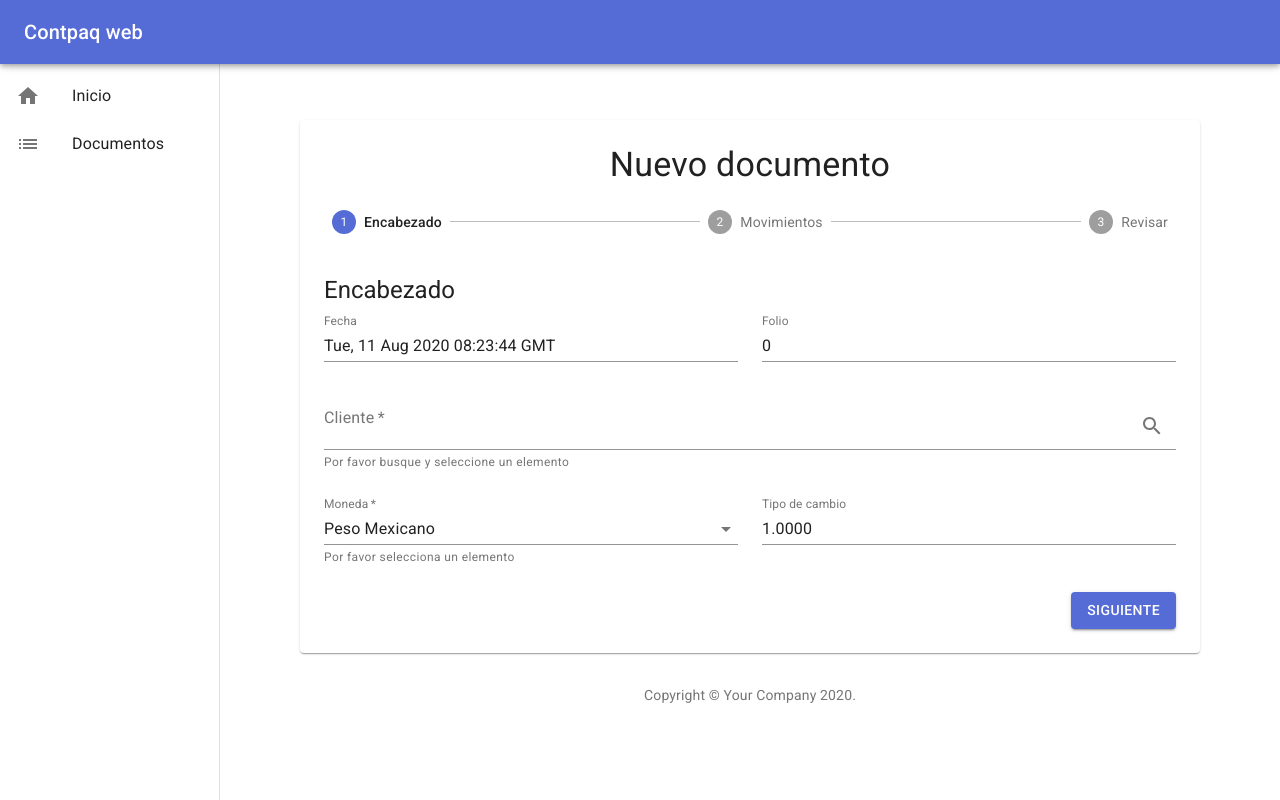
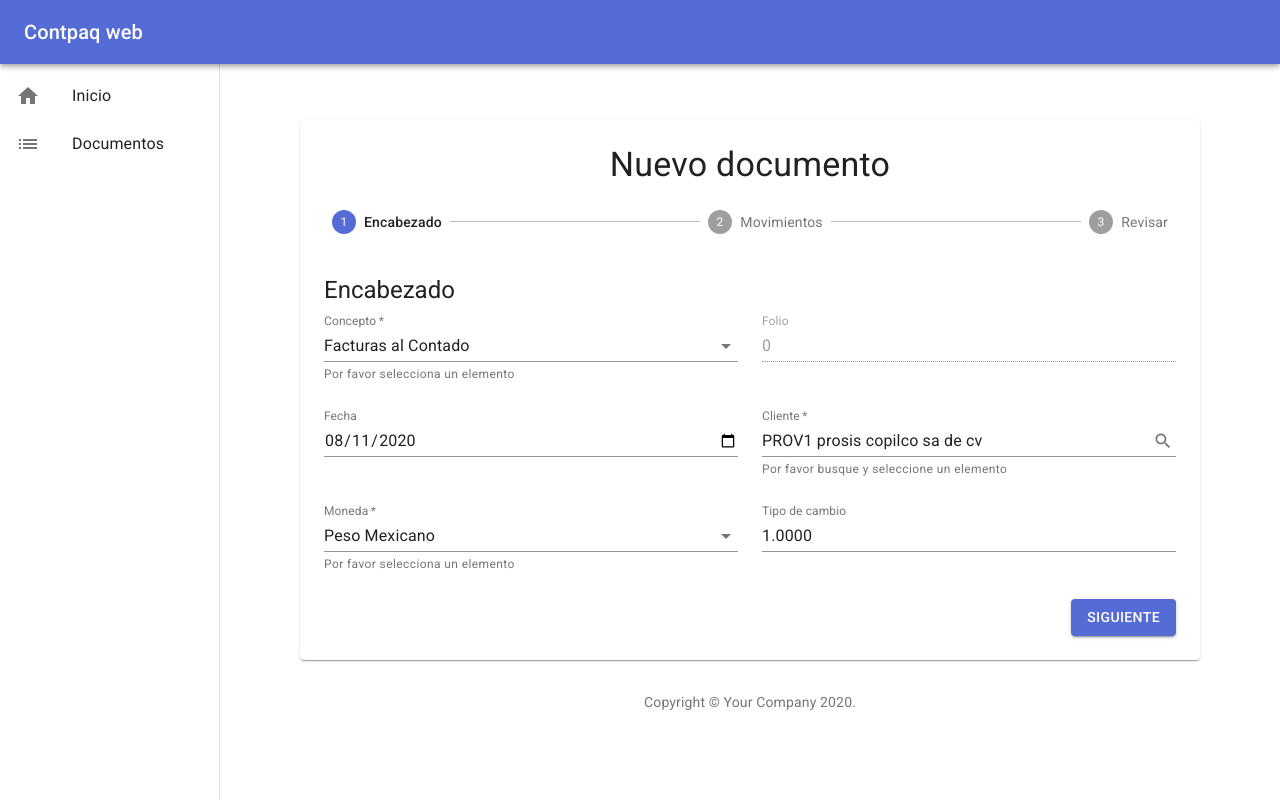
Before and after one commit to geezylucas-s-organization/contpaqi-web, a React (Create React App) app: page /documents/create in a window 1280 px wide. Built offline with nearby package versions, Linux system fonts and the light colour scheme.

Commit message:
Cabecera in redux successfully

```diff
--- a/package.json
+++ b/package.json
@@ -10,6 +10,7 @@
     "@testing-library/react": "^9.3.2",
     "@testing-library/user-event": "^7.1.2",
     "material-table": "^1.68.0",
+    "moment": "^2.27.0",
     "react": "^16.13.1",
     "react-dom": "^16.13.1",
     "react-router-dom": "^5.2.0",
--- a/src/components/EncabezadoForm.js
+++ b/src/components/EncabezadoForm.js
@@ -10,32 +10,13 @@ import {
 import SearchIcon from "@material-ui/icons/Search";
 import { ListClientsDialog } from ".";
 
-const currencies = [
-  {
-    value: 1,
-    label: "Peso Mexicano",
-  },
-  {
-    value: 2,
-    label: "Dólar Mexicano",
-  },
-];
-
-const EncabezadoForm = () => {
+const EncabezadoForm = ({ header, setHeader }) => {
   const [openDialog, setOpenDialog] = useState(false);
-
-  const [header, setHeader] = useState({
-    date: new Date().toUTCString(),
-    folio: 0,
-    client: "",
-    currency: 1,
-    exchangeRate: "1.0000",
-  });
 
   const SearchClient = () => (
     <Tooltip title="Buscar cliente">
-      <IconButton onClick={() => setOpenDialog(true)}>
-        <SearchIcon />
+      <IconButton onClick={() => setOpenDialog(true)} size="small">
+        <SearchIcon fontSize="small" />
       </IconButton>
     </Tooltip>
   );
@@ -48,30 +29,59 @@ const EncabezadoForm = () => {
       <Grid container spacing={3}>
         <Grid item xs={12} sm={6}>
           <TextField
-            id="fecha"
-            name="fecha"
-            label="Fecha"
+            required
+            select
+            id="concepto"
+            name="concepto"
+            label="Concepto"
             fullWidth
-            value={header.date}
-          />
+            value={header.concept}
+            helperText="Por favor selecciona un elemento"
+            onChange={(event) =>
+              setHeader({ ...header, concept: event.target.value })
+            }
+          >
+            {header.concepts.map((option) => (
+              <MenuItem key={option.value} value={option.value}>
+                {option.label}
+              </MenuItem>
+            ))}
+          </TextField>
         </Grid>
         <Grid item xs={12} sm={6}>
           <TextField
             id="folio"
             name="folio"
             label="Folio"
+            disabled
             fullWidth
             value={header.folio}
           />
         </Grid>
-        <Grid item xs={12}>
+        <Grid item xs={12} sm={6}>
+          <TextField
+            id="fecha"
+            name="fecha"
+            label="Fecha"
+            type="date"
+            fullWidth
+            defaultValue={header.date}
+            onChange={(event) =>
+              setHeader({ ...header, date: event.target.value })
+            }
+            InputLabelProps={{
+              shrink: true,
+            }}
+          />
+        </Grid>
+        <Grid item xs={12} sm={6}>
           <TextField
             required
             id="cliente"
             name="cliente"
             label="Cliente"
             fullWidth
-            value={header.client}
+            value={`${header.client.code} ${header.client.businessName}`}
             InputProps={{ endAdornment: <SearchClient /> }}
             helperText="Por favor busque y seleccione un elemento"
           />
@@ -84,13 +94,13 @@ const EncabezadoForm = () => {
             name="moneda"
             label="Moneda"
             fullWidth
-            value={header.currency}
+            value={header.client.currency}
             onChange={(event) =>
-              setHeader({ ...header, currency: event.target.value })
+              setHeader({ ...header, client: { currency: event.target.value } })
             }
             helperText="Por favor selecciona un elemento"
           >
-            {currencies.map((option) => (
+            {header.currencies.map((option) => (
               <MenuItem key={option.value} value={option.value}>
                 {option.label}
               </MenuItem>
--- a/src/components/ListClientsDialog.js
+++ b/src/components/ListClientsDialog.js
@@ -35,7 +35,6 @@ const ListClientsDialog = ({ handleClose, open, setHeader, header }) => {
                 },
               ]}
               onRowClick={(event, rowData) => {
-                setHeader({ ...header, client: rowData.name });
                 handleClose();
               }}
             />
--- a/src/screens/createDocument/index.js
+++ b/src/screens/createDocument/index.js
@@ -1,4 +1,6 @@
-import React from "react";
+import React, { useState, useEffect } from "react";
+import { connect } from "react-redux";
+import moment from "moment";
 import { makeStyles } from "@material-ui/core/styles";
 import {
   Paper,
@@ -10,6 +12,7 @@ import {
   Container,
 } from "@material-ui/core";
 import { EncabezadoForm, MovimientosForm, Review } from "../../components";
+import { addCabecera } from "../../store/documentSlice";
 
 const useStyles = makeStyles((theme) => ({
   layout: {
@@ -47,10 +50,47 @@ const useStyles = makeStyles((theme) => ({
 
 const steps = ["Encabezado", "Movimientos", "Revisar"];
 
+const CreateDocument = ({ addCabecera }) => {
+  const classes = useStyles();
+  const [activeStep, setActiveStep] = useState(0);
+
+  const [header, setHeader] = useState({
+    date: moment(Date.now()).format("YYYY-MM-DD"),
+    folio: 0,
+    client: {
+      code: "PROV1",
+      businessName: "prosis copilco sa de cv",
+      rfc: "PRO010609AAA",
+      currency: 1,
+    },
+    exchangeRate: "1.0000",
+    concept: 5,
+    currencies: [
+      {
+        value: 1,
+        label: "Peso Mexicano",
+      },
+      {
+        value: 2,
+        label: "Dólar Mexicano",
+      },
+    ],
+    concepts: [
+      {
+        value: 5,
+        label: "Facturas al Contado",
+      },
+      {
+        value: 6,
+        label: "Facturas Crédito",
+      },
+    ],
+  });
+
   function getStepContent(step) {
     switch (step) {
       case 0:
-      return <EncabezadoForm />;
+        return <EncabezadoForm header={header} setHeader={setHeader} />;
       case 1:
         return <MovimientosForm />;
       case 2:
@@ -60,17 +100,22 @@ function getStepContent(step) {
     }
   }
 
-const CreateDocument = () => {
-  const classes = useStyles();
-  const [activeStep, setActiveStep] = React.useState(0);
-
-  const handleNext = () => {
-    setActiveStep(activeStep + 1);
-  };
-
-  const handleBack = () => {
-    setActiveStep(activeStep - 1);
-  };
+  useEffect(() => {
+    switch (activeStep) {
+      case 1:
+        addCabecera({
+          numMoneda: header.client.currency,
+          tipoCambio: header.exchangeRate,
+          codConcepto: header.concept,
+          codigoCteProv: header.client.code,
+          fecha: header.date,
+        });
+        break;
+      default:
+        break;
+    }
+    // eslint-disable-next-line react-hooks/exhaustive-deps
+  }, [activeStep]);
 
   return (
     <Container maxWidth="lg">
@@ -102,14 +147,17 @@ const CreateDocument = () => {
                 {getStepContent(activeStep)}
                 <div className={classes.buttons}>
                   {activeStep !== 0 && (
-                    <Button onClick={handleBack} className={classes.button}>
+                    <Button
+                      onClick={() => setActiveStep(activeStep - 1)}
+                      className={classes.button}
+                    >
                       Anterior
                     </Button>
                   )}
                   <Button
                     variant="contained"
                     color="primary"
-                    onClick={handleNext}
+                    onClick={() => setActiveStep(activeStep + 1)}
                     className={classes.button}
                   >
                     {activeStep === steps.length - 1 ? "Crear" : "Siguiente"}
@@ -124,4 +172,8 @@ const CreateDocument = () => {
   );
 };
 
-export default CreateDocument;
+const mapStateToProps = (state) => ({ document: state.document });
+
+const mapDispatchToProps = { addCabecera };
+
+export default connect(mapStateToProps, mapDispatchToProps)(CreateDocument);
--- a/src/screens/documents/index.js
+++ b/src/screens/documents/index.js
@@ -1,11 +1,20 @@
-import React from "react";
+import React, { createRef, useState } from "react";
 import { Link } from "react-router-dom";
-import { Grid, Button, Container, Typography, Box } from "@material-ui/core";
+import {
+  Grid,
+  Button,
+  Container,
+  Typography,
+  Box,
+  Select,
+  MenuItem,
+} from "@material-ui/core";
 import NoteAddIcon from "@material-ui/icons/NoteAdd";
 import MaterialTable from "material-table";
 
 const Documents = () => {
-  const tableRef = React.createRef();
+  const tableRef = createRef();
+  const [age, setAge] = useState(10);
 
   return (
     <Container maxWidth="lg">
@@ -36,7 +45,18 @@ const Documents = () => {
           </Grid>
           <Grid item lg={12} md={12} sm={12}>
             <MaterialTable
-              title="Facturas a crédito"
+              title={
+                <Select
+                  labelId="demo-simple-select-label"
+                  id="demo-simple-select"
+                  value={age}
+                  onChange={(event) => setAge(event.target.value)}
+                >
+                  <MenuItem value={10}>Todos</MenuItem>
+                  <MenuItem value={20}>Facturas al Contado</MenuItem>
+                  <MenuItem value={30}>Facturas Crédito</MenuItem>
+                </Select>
+              }
               tableRef={tableRef}
               columns={[
                 { title: "Id", field: "id" },
--- /dev/null
+++ b/src/store/documentSlice/index.js
@@ -0,0 +1,26 @@
+import { createSlice } from "@reduxjs/toolkit";
+
+const documentSlice = createSlice({
+  name: "document",
+  initialState: {
+    cabecera: {
+      numMoneda: 0,
+      tipoCambio: "",
+      codConcepto: "",
+      codigoCteProv: "",
+      fecha: "",
+    },
+    movimientos: [],
+  },
+  reducers: {
+    addCabecera: (state, action) => {
+      console.log(action.payload);
+      state.cabecera = action.payload;
+    },
+    decrement: (state) => state - 1,
+  },
+});
+
+export const { addCabecera } = documentSlice.actions;
+
+export default documentSlice.reducer;
--- a/src/store/index.js
+++ b/src/store/index.js
@@ -1,9 +1,11 @@
 import { configureStore } from "@reduxjs/toolkit";
 import counterReducer from "./counterSlice";
+import documentReducer from "./documentSlice";
 
 export default configureStore({
   reducer: {
     counter: counterReducer,
+    document: documentReducer,
   },
   devTools: true,
 });
```
Also changed, not shown: 1 other file (tests, documents, lock files or other folders). Lines whose indentation alone changed are shown as unchanged.
